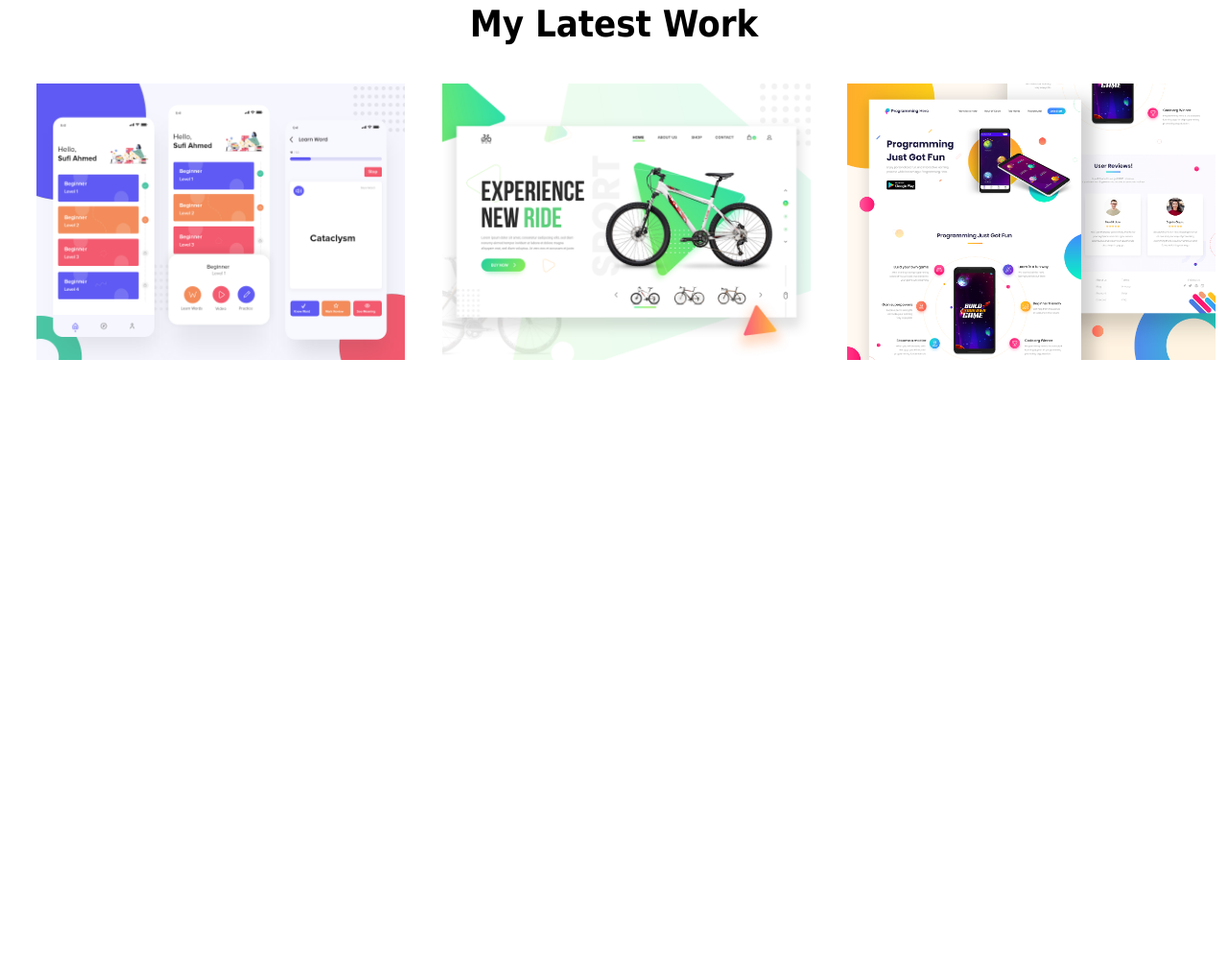
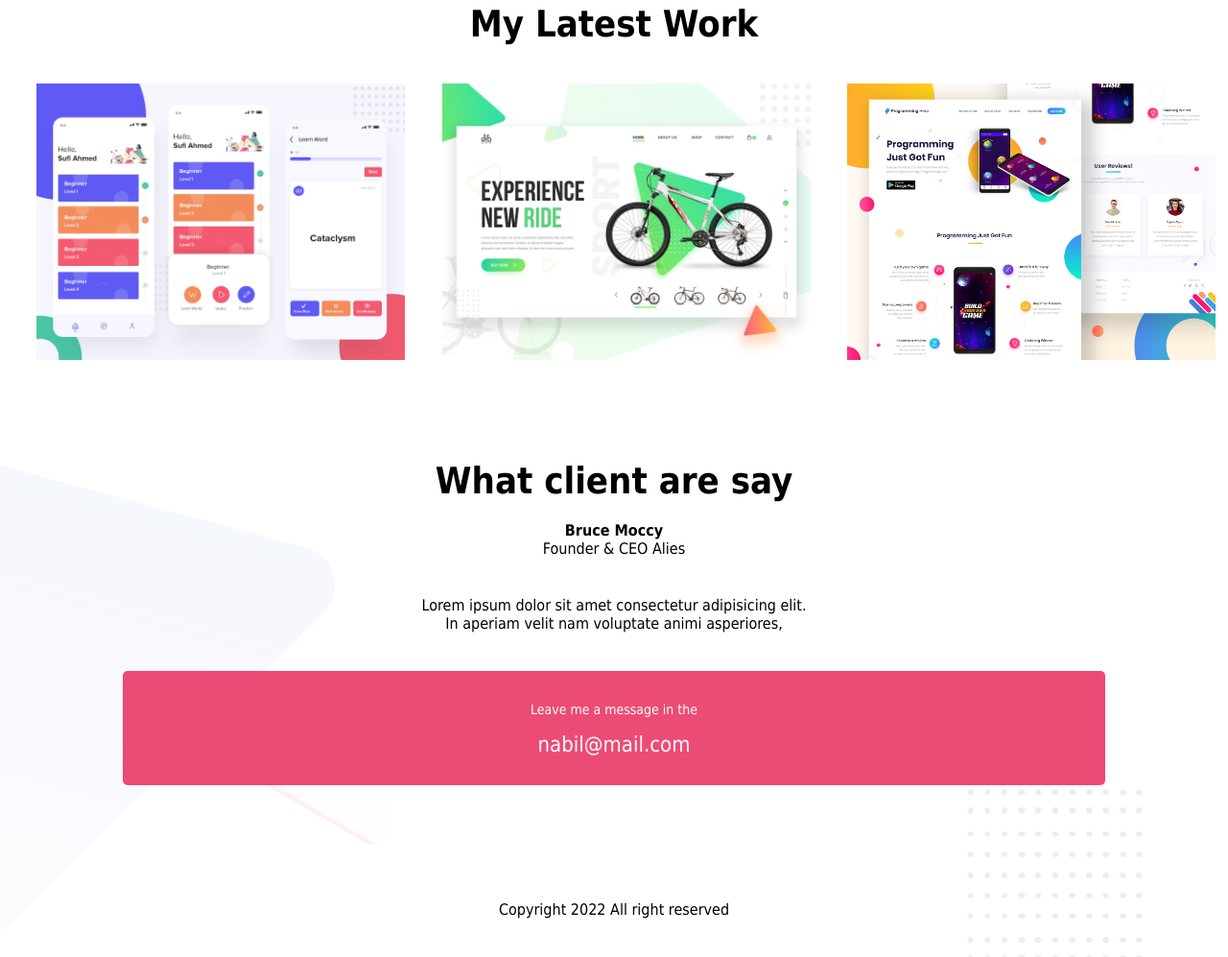
Before and after one commit to nabilkhondakar/portfolio-2, a plain HTML site: page index.html in a window 1280 px wide. Shown: the part 1477-2474 px from the top of the page at 96% size. Before the commit the page ends 1936 px from the top, so only its background shows below. Drawn offline with Linux system fonts and the light colour scheme.

Commit message:
Complete Project

```diff
--- a/index.html
+++ b/index.html
@@ -38,5 +38,22 @@
         <div class="work-sample"><img src="images/latest-work/work-2.jpg" alt=""></div>
         <div class="work-sample"><img src="images/latest-work/work-3.jpg" alt=""></div>
     </section>
+
+    <section class="last-section">
+        <h2>What client are say</h2>
+        <h4>Bruce Moccy</h4>
+        <span>Founder & CEO Alies</span>
+        <p>Lorem ipsum dolor sit amet consectetur adipisicing elit.</br>In aperiam velit nam voluptate animi asperiores,</p>
+        <div class="footer-mail-section">
+            <span>Leave me a message in the</span></br>
+            <a href="mailto:test@mail.com">nabil@mail.com</a>
+        </div>
+        <p>Copyright 2022 All right reserved</p>
+    </section>
+
+
+
+
+
 </body>
 </html>
--- a/style.css
+++ b/style.css
@@ -30,8 +30,6 @@ section {
 .half-width{
     width: 50%;
     float: left;
-    margin-left: ;
-    padding: ;
 }
 .personal-image{
     width: 80%;
@@ -76,3 +74,41 @@ section {
     width: 100%;
     padding-top: 40px;
 }
+.latest-work{
+    overflow: hidden;
+}
+
+/*Footer section=========================*/
+.last-section {
+    text-align: center;
+    background-image: url(images/footer-bg.png);
+    background-size: cover;
+    background-position: 0;
+}
+.footer-mail-section{
+    background-color: #ec4b75;
+    border-radius: 5px;
+    padding: 30px 0;
+    text-align: center;
+    margin-bottom: 100px;
+}
+.footer-mail-section span{
+    margin-bottom: 20px;
+    color: #FFF;
+    font-size: 14px;
+}
+.footer-mail-section a{
+    color: #fff;
+    font-size: 22px;
+    display: block;
+    margin-top: 15px;
+    text-decoration: none;
+}
+section.last-section p {
+    padding: 20px 100px;
+    color: #000;
+    font-size: 16px;
+}
+section.last-section h2{
+    padding: 20px 0;
+}
```
